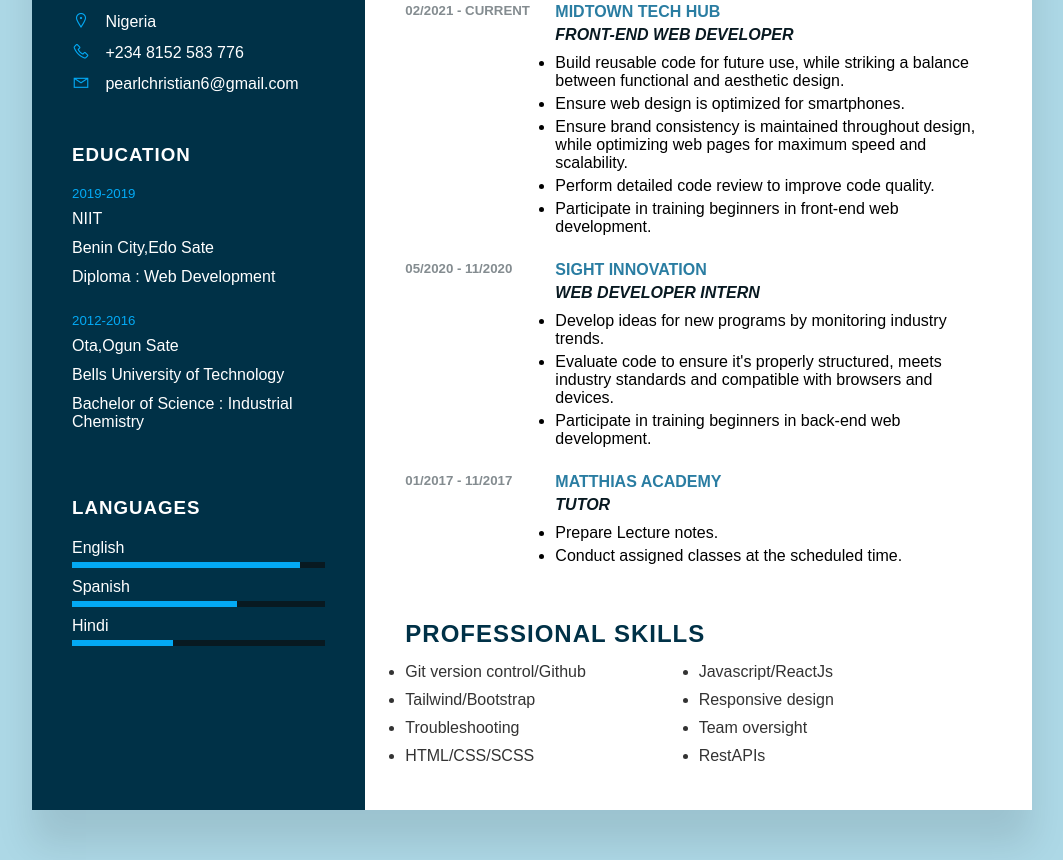
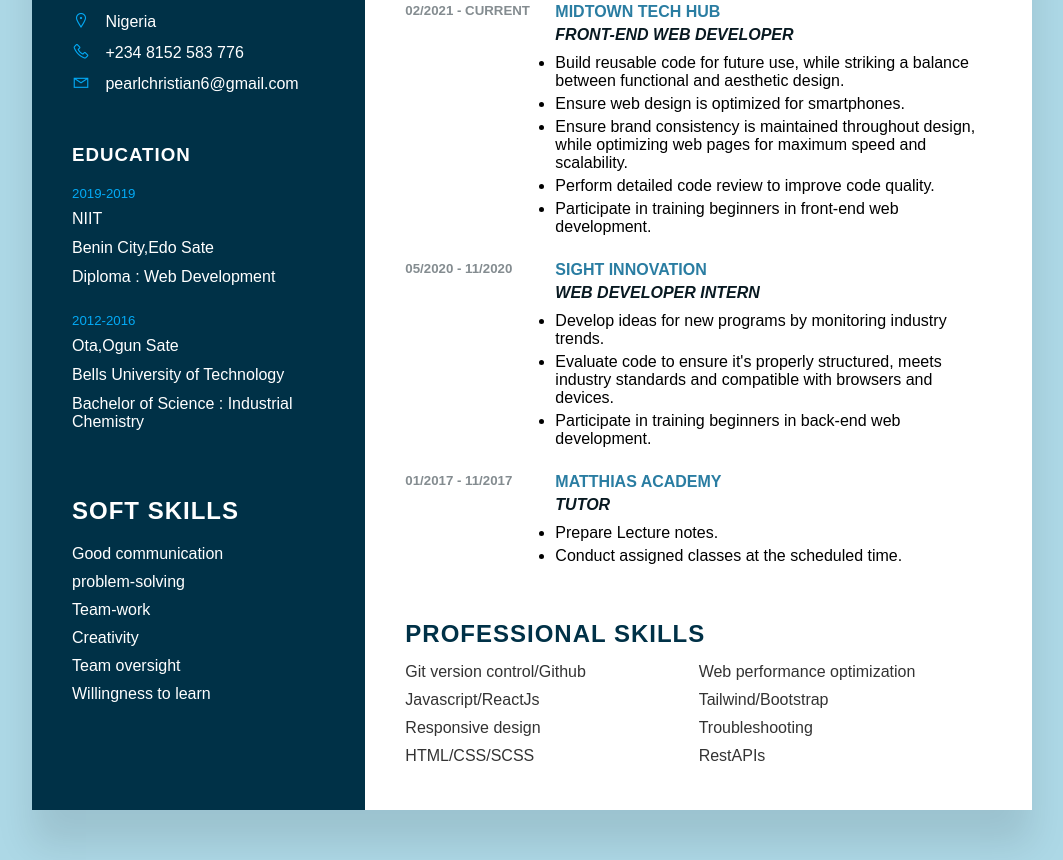
Before and after one commit to Pearly-c/Pearly-c.github.io, a plain HTML site: page index.html in a window 1280 px wide. Shown: the part 507-1367 px from the top of the page, without its empty margins (108-1171 px from the left). Drawn offline with nearby package versions, Linux system fonts and the light colour scheme; a web font is replaced by a local one.

Commit message:
soft skills added

```diff
--- a/index.html
+++ b/index.html
@@ -77,7 +77,20 @@
                 </ul>
             </div>
 
-            <div class="contactInfo language">
+            <div class="contactInfo soft_skills">
+                <h2 class="title">Soft Skills</h2>
+                <ul>
+                    <li>Good communication</li>
+                    <li>problem-solving</li>
+                    <li>Team-work</li>
+                    <li>Creativity</li>
+                    <li>Team oversight</li>
+                    <li>Willingness to learn</li>
+                </ul>
+            </div>
+
+
+            <!-- <div class="contactInfo language">
                 <h3 class="title">Languages</h3>
                 <ul>
                     <li>
@@ -99,7 +112,7 @@
                         </span>
                     </li>
                 </ul>
-            </div>
+            </div> -->
         </div>
         <!--Left side details end -->
 
@@ -232,11 +245,11 @@
                 <h2 class="title2">Professional Skills</h2>
                 <ul>
                     <li>Git version control/Github</li>
+                    <li>Web performance optimization</li>
                     <li>Javascript/ReactJs</li>
                     <li>Tailwind/Bootstrap</li>
                     <li>Responsive design</li>
                     <li>Troubleshooting</li>
-                    <li>Team oversight</li>
                     <li>HTML/CSS/SCSS</li>
                     <li>RestAPIs</li>
                 </ul>
--- a/style.css
+++ b/style.css
@@ -146,7 +146,10 @@ body{
     font-weight: 300;
     padding-bottom: 0.7em;
 }
-.contactInfo.language .percent{
+.contactInfo.soft_skills li{
+    color: var(--white);
+}
+/* .contactInfo.language .percent{
     position: relative;
     width: 100%;
     height: 6px;
@@ -160,7 +163,7 @@ body{
     left: 0;
     height: 100%;
     background: var(--light-blue);
-}
+} */
 
 /* ======================== Left side details end ========================*/
 
@@ -224,5 +227,6 @@ p{
     color: var(--dark-grey);
     font-weight: 500;
     margin: 5px 0;
+    list-style: none;
 }
 /* ======================== Right side details end ========================*/
```
